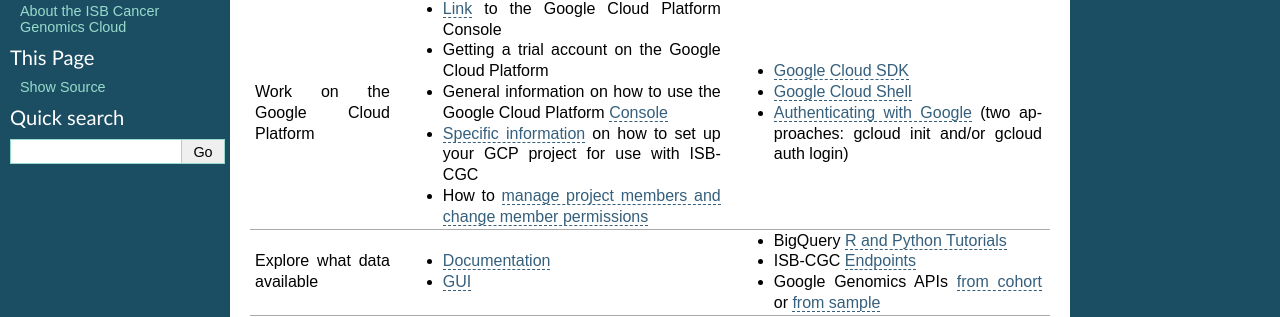
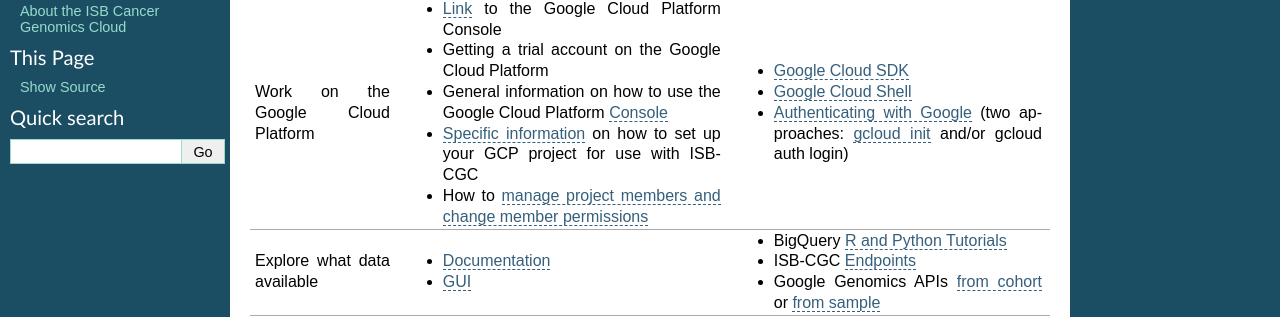
Before and after one commit to isb-cgc/readthedocs, a Sphinx documentation site: the page built from docs/source/index.rst, in a window 1280 px wide and 900 px high, scrolled down 683 px. Shown: the part 156-473 px from the top of the window. Built offline with Sphinx 7.4.7, drawn with Linux system fonts in a browser that asks for light colours; part of the change alters nothing that is shown.

```diff
--- a/docs/source/index.rst
+++ b/docs/source/index.rst
@@ -31,7 +31,7 @@ The table below describes the types of functions that can be performed in ISB-CG
 +===================================+=============================================================================================================================================================================================================================================================================================+=================================================================================================================================================================================================================================================================================================+
 |Work on the Google Cloud Platform  |- `Link <https://console.cloud.google.com/>`_ to the Google Cloud Platform Console                                                                                                                                                                                                           |- `Google Cloud SDK <https://cloud.google.com/sdk/>`_                                                                                                                                                                                                                                            |
 |                                   |- Getting a trial account on the Google Cloud Platform                                                                                                                                                                                                                                       |- `Google Cloud Shell <https://cloud.google.com/shell/docs/>`_                                                                                                                                                                                                                                   |
-|                                   |- General information on how to use the Google Cloud Platform `Console <https://support.google.com/cloud/?hl=en#topic=3340599>`_                                                                                                                                                             |- `Authenticating with Google </search.html?q=Authenticate+with+Google&check_keywords=yes&area=default>`_ (two approaches: gcloud init and/or gcloud auth login)                                                                                                                                 |
+|                                   |- General information on how to use the Google Cloud Platform `Console <https://support.google.com/cloud/?hl=en#topic=3340599>`_                                                                                                                                                             |- `Authenticating with Google </search.html?q=Authenticate+with+Google&check_keywords=yes&area=default>`_ (two approaches: `gcloud init <www.cnn.com>`_ and/or gcloud auth login)                                                                                                                |
 |                                   |- `Specific information </gcp-info/gcp-info2/Setup.html>`_ on how to set up your GCP project for use with ISB-CGC                                                                                                                                                                            |                                                                                                                                                                                                                                                                                                 |
 |                                   |- How to `manage project members and change member permissions <https://support.google.com/cloud/answer/6158846>`_                                                                                                                                                                           |                                                                                                                                                                                                                                                                                                 |
 +-----------------------------------+---------------------------------------------------------------------------------------------------------------------------------------------------------------------------------------------------------------------------------------------------------------------------------------------+-------------------------------------------------------------------------------------------------------------------------------------------------------------------------------------------------------------------------------------------------------------------------------------------------+
```
